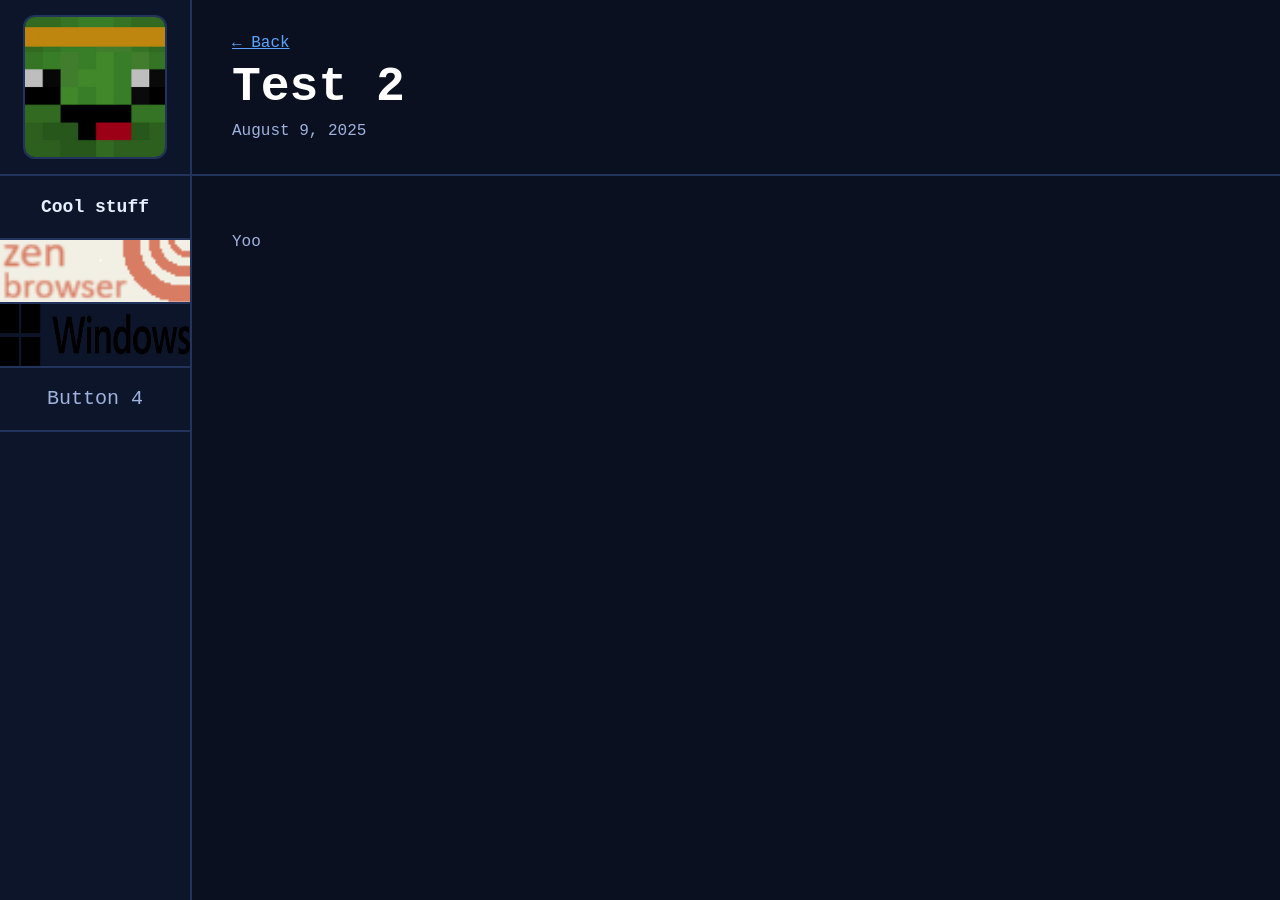
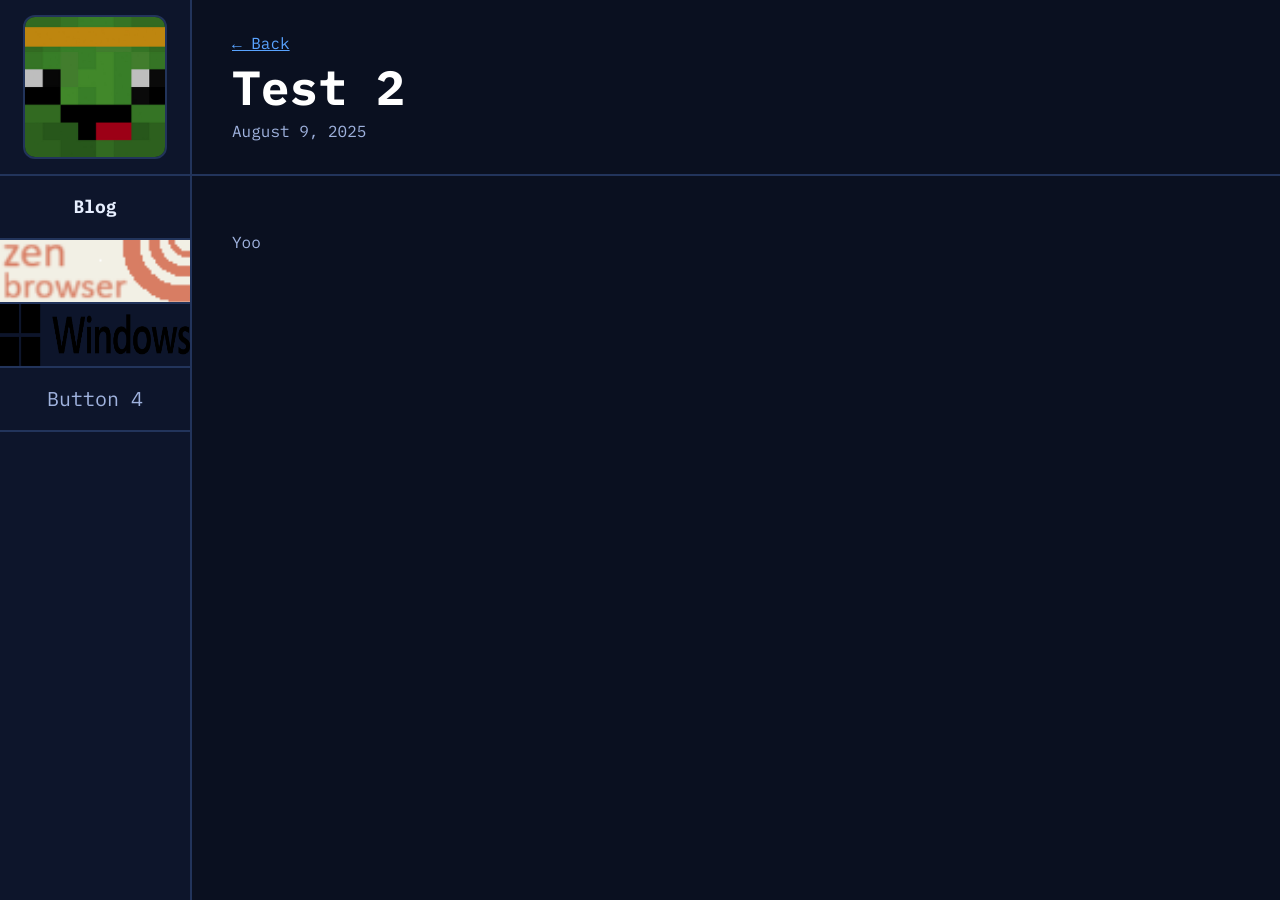
Before and after one commit to Wooldrum/wooldrum.github.io, a Jekyll site: the page built from _posts/2025-08-09-test-2.md, in a window 1280 px wide. Built offline with Jekyll 4.4.1, drawn with Linux system fonts in a browser that asks for light colours; nearby versions of some CDN libraries.

Commit message:
actually fixed posts this time

```diff
--- a/_layouts/post.html
+++ b/_layouts/post.html
@@ -5,8 +5,12 @@
   <meta name="viewport" content="width=device-width,initial-scale=1" />
   <title>{{ page.title }} — Woodrum's Page</title>
 
-  <!-- Tailwind -->
+  <!-- Tailwind (CDN) + font -->
   <script src="https://cdn.tailwindcss.com"></script>
+  <link rel="preconnect" href="https://fonts.googleapis.com">
+  <link rel="preconnect" href="https://fonts.gstatic.com" crossorigin>
+  <link href="https://fonts.googleapis.com/css2?family=IBM+Plex+Mono:wght@400;500;700&display=swap" rel="stylesheet">
+
   <script>
     tailwind.config = {
       theme: {
@@ -26,95 +30,109 @@
   </script>
 
   <style>
-    :root{ --pfpH:176px; } /* keep header/rail borders aligned */
-
+    :root{ --pfpH:176px; }                 /* keep header rule aligned with sidebar */
     html, body { overflow: visible; }
     body { font-family: 'IBM Plex Mono', monospace; }
 
-    /* Sidebar tiles: square corners */
+    /* Sidebar tiles (squared) */
     .tile-btn{
       position: relative;
-      height: 64px;
+      height: 64px;               /* h-16 */
       overflow: hidden;
-      border-radius: 0;
       background: #0d152b;
       display: block;
+      border-radius: 0;           /* square corners */
     }
     .tile-img{
       position:absolute; inset:0;
       width:100%; height:100%;
-      object-fit:cover; object-position:center;
+      object-fit:cover;           /* default: nice crop */
       display:block;
+      border-radius:0;            /* square */
     }
-    .tile-windows .tile-img{ object-fit:fill; } /* squish Windows asset to fit */
+    /* Force the Windows image to “squish” to fill exactly */
+    .tile-windows .tile-img{ object-fit:fill; }
 
-    .pfpH { height: var(--pfpH); }
-
+    /* Dropdown items */
     .menu-item { display:block; padding:.5rem .75rem; border-radius:.5rem; }
     .menu-item:hover { background:#0a1020; }
 
-    /* Post body styling (no typography plugin) */
+    /* Use the same shared height so the header border lines up with sidebar */
+    .pfpH { height: var(--pfpH); }
+
+    /* Article body typography */
     .post-body { max-width: 70ch; }
     .post-body p { color: #9fb2de; margin: .9rem 0; }
-    .post-body h1, .post-body h2, .post-body h3 { color:#fff; margin:1.25rem 0 .5rem; }
-    .post-body a { color:#59a3ff; text-decoration:underline; }
-    .post-body img { max-width:100%; border:1px solid #22345b; margin:1rem 0; }
+    .post-body h1, .post-body h2, .post-body h3 { color: #ffffff; margin: 1.25rem 0 .5rem; }
+    .post-body a { color: #59a3ff; text-decoration: underline; }
+    .post-body img { max-width: 100%; border: 1px solid #22345b; border-radius: 12px; margin: 1rem 0; }
     .post-body blockquote {
-      margin:1rem 0; padding:.75rem 1rem;
-      border-left:3px solid #59a3ff; background:#0d152b; color:#9fb2de;
+      margin: 1rem 0; padding: .75rem 1rem;
+      border-left: 3px solid #59a3ff; background: #0d152b; color: #9fb2de; border-radius: 10px;
     }
-    .post-body code { background:#0d152b; border:1px solid #22345b; padding:.15rem .35rem; }
-    .post-body pre { background:#0d152b; border:1px solid #22345b; color:#e7efff; padding:1rem; overflow:auto; }
+    .post-body code { background: #0d152b; border: 1px solid #22345b; padding: .15rem .35rem; border-radius: 8px; }
+    .post-body pre { background: #0d152b; border: 1px solid #22345b; color: #e7efff; padding: 1rem; border-radius: 12px; overflow: auto; }
 
-    /* Mobile: hide sidebar; show compact icon row */
+    /* Mobile: hide sidebar; show compact row of tiles and small pfp in header */
     @media (max-width: 767px){
       #leftRail { display:none; }
       #mobileCool { display:flex; }
+      #desktopHeader { display:none; }
+      #mobileHeader { display:flex; }
     }
   </style>
+
+  <!-- Your dropdown/behavior script -->
+  <script defer src="{{ '/assets/main.js' | relative_url }}"></script>
 </head>
 <body class="bg-dark-bg text-dark-text antialiased">
+
   <div class="flex flex-col md:flex-row min-h-screen">
 
-    <!-- LEFT RAIL (desktop) -->
+    <!-- LEFT RAIL (desktop only) -->
     <aside id="leftRail" class="w-full md:w-48 bg-dark-panel border-r-2 border-dark-line md:sticky md:top-0 md:h-screen">
       <div class="flex flex-row md:flex-col relative">
 
-        <!-- PFP + dropdown -->
+        <!-- PFP (click = dropdown) -->
         <div class="pfpH border-b-2 border-dark-line flex-shrink-0 flex items-center justify-center">
           <button id="pfpToggle" class="rounded-xl outline-none focus:ring-2 focus:ring-dark-accent">
             <img
-              src="/assets/images/channels4_profile.jpg"
+              src="{{ '/assets/images/channels4_profile.jpg' | relative_url }}"
               alt="Profile picture"
               class="w-36 h-36 rounded-xl object-cover border-2 border-dark-line hover:border-dark-accent transition-colors"
             >
           </button>
         </div>
 
+        <!-- Dropdown (same links as home) -->
         <div id="pfpMenu"
              class="hidden absolute left-2 top-[170px] z-50 w-40 bg-dark-panel border-2 border-dark-line rounded-xl shadow-lg">
           <a href="https://youtube.com/wooldrum" target="_blank" rel="noopener" class="menu-item text-dark-muted">YouTube</a>
           <a href="https://discord.gg/WmZ5DVt5N2" target="_blank" rel="noopener" class="menu-item text-dark-muted">Discord</a>
           <a href="https://github.com/Wooldrum" target="_blank" rel="noopener" class="menu-item text-dark-muted">GitHub</a>
-          <a href="/admin/" class="menu-item text-dark-accent font-semibold">Admin</a>
+          <a href="{{ '/admin/' | relative_url }}" class="menu-item text-dark-accent font-semibold">Admin</a>
         </div>
 
-        <!-- Sidebar label + tiles (match homepage) -->
+        <!-- Sidebar labels + tiles (square) -->
         <nav class="flex flex-row md:flex-col w-full">
+          <!-- “Blog” label (not a link) -->
           <div class="h-16 w-full flex items-center justify-center border-b-2 border-dark-line">
-            <span class="text-lg font-semibold text-dark-text">Cool stuff</span>
+            <span class="text-lg font-semibold text-dark-text">Blog</span>
           </div>
 
-          <a href="https://zen-browser.app/download/?twilight" target="_blank" rel="noopener"
-             class="tile-btn w-full border-b-2 border-dark-line" title="Zen Browser">
-            <img src="/assets/images/zen-browser.png" alt="Zen Browser" class="tile-img">
+          <!-- Zen tile -->
+          <a href="https://zen-browser.app/download/?twilight" target="_blank" rel="noopener" title="Zen Browser"
+             class="tile-btn w-full border-b-2 border-dark-line">
+            <img src="{{ '/assets/images/zen-browser.png' | relative_url }}" alt="Zen Browser" class="tile-img">
           </a>
 
-          <a href="https://www.microsoft.com/windows/windows-11" target="_blank" rel="noopener"
-             class="tile-btn tile-windows w-full border-b-2 border-dark-line" title="Windows 11">
-            <img src="/assets/images/Windows_2021_print.png" alt="Windows 11" class="tile-img">
+          <!-- Windows tile (squish to fill) -->
+          <a href="https://www.microsoft.com/windows/windows-11" target="_blank" rel="noopener" title="Windows 11"
+             class="tile-btn tile-windows w-full border-b-2 border-dark-line">
+            <img src="{{ '/assets/images/Windows_2021_print.png' | relative_url }}" alt="Windows 11" class="tile-img">
           </a>
 
+          <!-- Placeholder tile -->
           <div class="h-16 w-full flex items-center justify-center border-b-2 border-dark-line">
             <span class="text-xl text-dark-muted">Button 4</span>
           </div>
@@ -124,43 +142,42 @@
 
     <!-- MAIN -->
     <main class="flex-1">
-      <!-- Header aligned with left rail -->
+      <!-- Header (aligns with pfp block) -->
       <header class="pfpH px-6 md:px-10 border-b-2 border-dark-line flex items-center">
-        <div class="flex items-center gap-4 md:hidden">
-          <!-- small pfp for mobile, also opens dropdown -->
-          <button id="pfpToggleMobile" class="rounded-lg border border-dark-line">
-            <img src="/assets/images/channels4_profile.jpg" alt="Profile picture" class="h-10 w-10 rounded-lg pointer-events-none">
-          </button>
-          <div>
-            <a href="{{ '/' | relative_url }}#blog" class="text-dark-accent underline">&larr; Back</a>
-            <h1 class="text-2xl font-bold text-white mt-1">{{ page.title }}</h1>
-            <p class="text-sm text-dark-muted">{{ page.date | date: "%B %-d, %Y" }}</p>
+        <!-- Mobile compact header -->
+        <div id="mobileHeader" class="hidden items-center gap-4">
+          <img src="{{ '/assets/images/channels4_profile.jpg' | relative_url }}" alt="Profile picture" class="h-10 w-10 rounded-lg border border-dark-line">
+          <div class="min-w-0">
+            <a href="{{ '/' | relative_url }}#blog" class="text-dark-accent underline whitespace-nowrap">&larr; Back</a>
+            <h1 class="text-2xl font-bold text-white mt-1 truncate">{{ page.title }}</h1>
+            <p class="text-sm text-dark-muted -mt-1">{{ page.date | date: "%B %-d, %Y" }}</p>
           </div>
         </div>
 
-        <div class="hidden md:block">
+        <!-- Desktop header -->
+        <div id="desktopHeader" class="block">
           <a href="{{ '/' | relative_url }}#blog" class="text-dark-accent underline">&larr; Back</a>
           <h1 class="text-4xl md:text-5xl font-bold text-white mt-2">{{ page.title }}</h1>
           <p class="text-dark-muted mt-2">{{ page.date | date: "%B %-d, %Y" }}</p>
         </div>
       </header>
 
-      <!-- Mobile “cool stuff” row -->
+      <!-- Mobile compact “cool stuff” row (replaces sidebar) -->
       <div id="mobileCool" class="hidden p-3 gap-3 border-b-2 border-dark-line">
         <a href="https://zen-browser.app/download/?twilight" target="_blank" rel="noopener"
-           class="relative w-28 h-12 overflow-hidden border border-dark-line">
-          <img src="/assets/images/zen-browser.png" alt="Zen Browser" class="absolute inset-0 w-full h-full object-cover">
+           class="relative w-24 h-12 overflow-hidden border border-dark-line">
+          <img src="{{ '/assets/images/zen-browser.png' | relative_url }}" alt="Zen Browser" class="absolute inset-0 w-full h-full object-cover">
         </a>
         <a href="https://www.microsoft.com/windows/windows-11" target="_blank" rel="noopener"
-           class="relative w-28 h-12 overflow-hidden border border-dark-line">
-          <img src="/assets/images/Windows_2021_print.png" alt="Windows 11" class="absolute inset-0 w-full h-full object-fill">
+           class="relative w-24 h-12 overflow-hidden border border-dark-line">
+          <img src="{{ '/assets/images/Windows_2021_print.png' | relative_url }}" alt="Windows 11" class="absolute inset-0 w-full h-full object-fill">
         </a>
       </div>
 
       <!-- Article -->
       <article class="p-6 md:p-10">
         {% if page.image %}
-          <img src="{{ page.image | relative_url }}" alt="" class="mt-2 mb-6 border border-dark-line" />
+          <img src="{{ page.image | relative_url }}" alt="" class="mt-2 mb-6 rounded border border-dark-line" />
         {% endif %}
         <div class="post-body">
           {{ content }}
```
Also changed, not shown: other parts of _layouts/post.html (+15 -15 lines).
